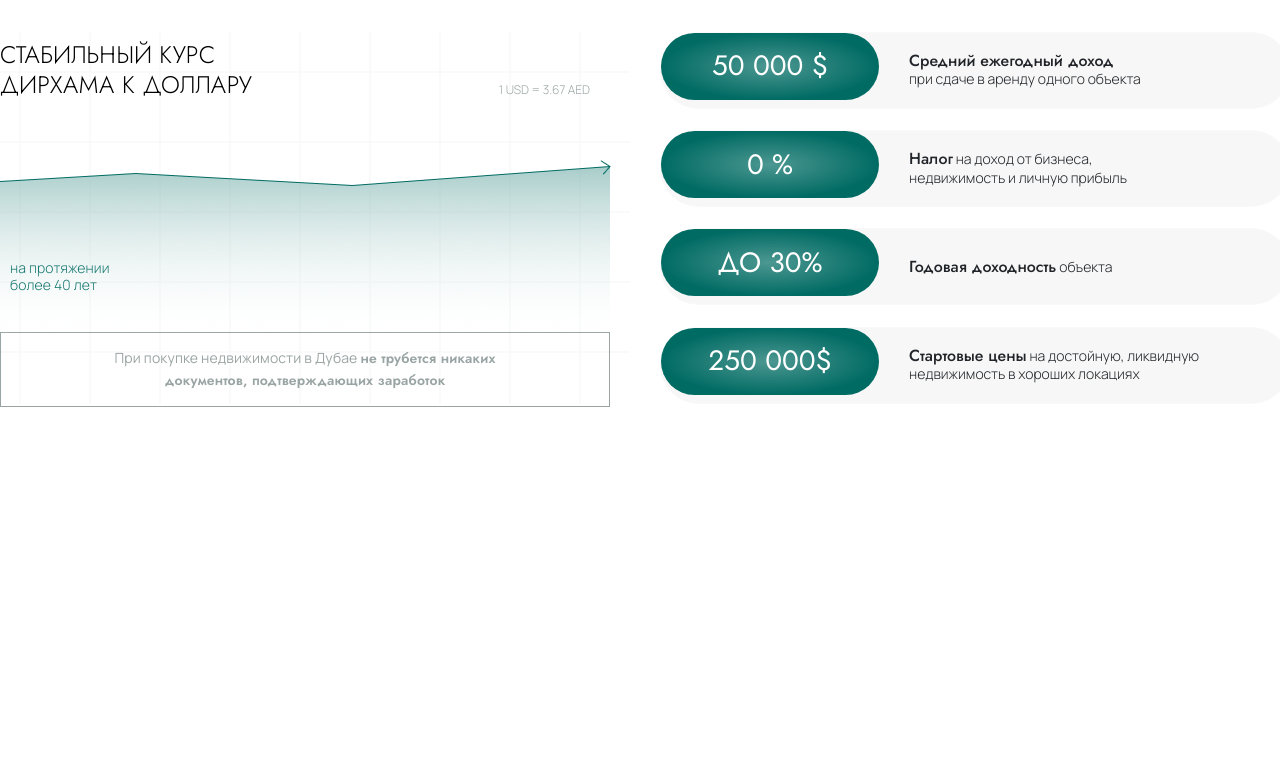
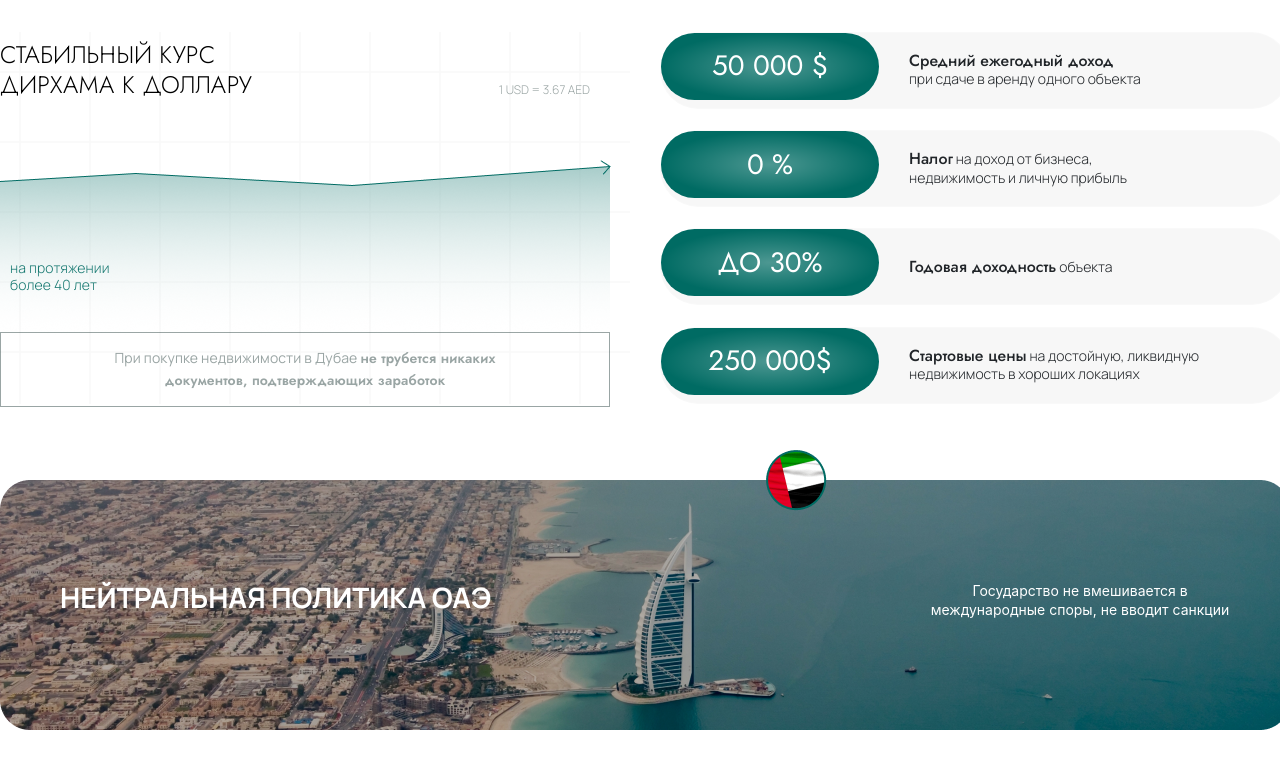
Before and after one commit to kurguzenko132/website-Casa-Imperiale, a website: page src/index.html in a window 1280 px wide. Shown: the part 1436-2202 px from the top of the page. Before the commit the page ends 1843 px from the top, so only its background shows below. Drawn offline with Linux system fonts and the light colour scheme; a web font is replaced by a local one.

Commit message:
add block politics

```diff
--- a/src/index.html
+++ b/src/index.html
@@ -194,5 +194,16 @@
             </div>
         </div>
     </div>
+    <div class="politics">
+        <div class="container">
+            <div class="politics__wrapper">
+                <div class="politics__logo"><img src="img/politics/flag.png" alt="flag"></div>
+                <div class="politics__text">
+                    <div class="politics__title">нейтральная политика оаэ</div>
+                    <div class="politics__descr">Государство не вмешивается в международные споры, не вводит санкции</div>
+                </div>
+            </div>
+        </div>
+    </div>
 </body>
 </html>
--- /dev/null
+++ b/src/sass/blocks/politics/_politics.scss
@@ -0,0 +1,36 @@
+.politics {
+    margin-top: 76px;
+    height: 286px;
+    &__wrapper {
+        height: 250px;
+        background-image: url('../../../img/politics/bg.png');
+    }
+    &__logo {
+        img {
+            margin-top: -30px;
+            margin-left: 766px;
+        }
+    }
+    &__title {
+        font-family: var(--font-family);
+        font-weight: 700;
+        font-size: 28px;
+        line-height: 118%;
+        text-transform: uppercase;
+        color: #fff;
+    }
+    &__text {
+        display: flex;
+        justify-content: space-between;
+        margin: 70px 60px 0 60px;
+    }
+    &__descr {
+        width: 300px;
+        font-family: var(--font3);
+        font-weight: 400;
+        font-size: 14px;
+        line-height: 136%;
+        text-align: center;
+        color: #fff;
+    }
+}
--- a/src/sass/style.scss
+++ b/src/sass/style.scss
@@ -22,3 +22,4 @@
 @import 'blocks/carousel/carousel';
 @import 'blocks/title/title';
 @import 'blocks/market/market';
+@import 'blocks/politics/politics';
```
Also changed, not shown: dist/css/style.min.css, dist/img/politics/bg.png (added), dist/img/politics/flag.png (added), dist/index.html, src/css/style.min.css, src/img/politics/bg.png (added), src/img/politics/flag.png (added).
